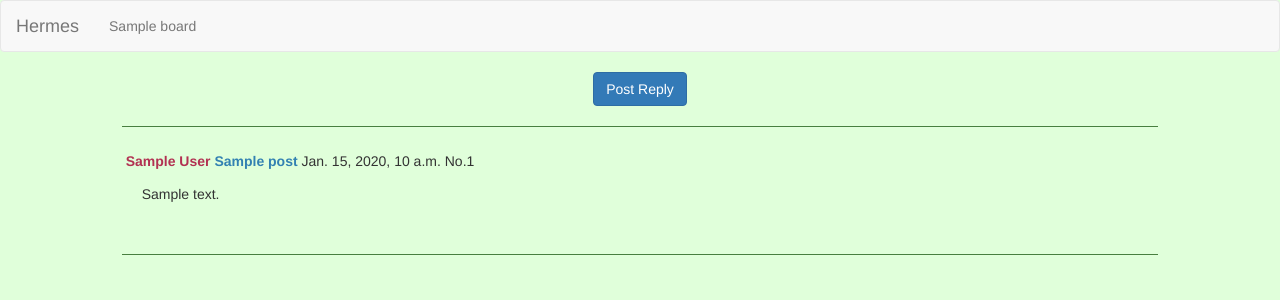
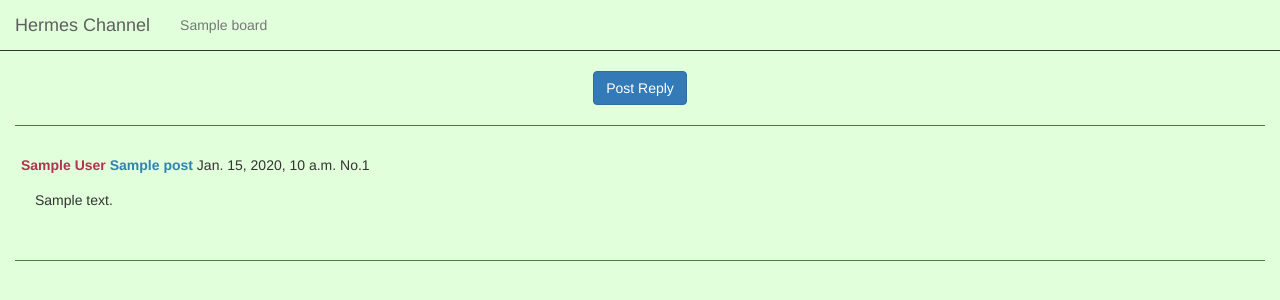
Before and after one commit to mjdarby/Hermes, a Django app: template templates/hermes/thread.html in a window 1280 px wide. Shown: the top 300 px of the page. Run offline with Django 3.2, Linux system fonts and the light colour scheme; the template is opened without the code that fills it: most values are stand-ins (such as "Sample title", 1, 10 or a date in 2020); some libraries are stand-ins or nearby versions.

Commit message:
Stylesheets stylesheets, what you gonna do?
What you gonna do when they navbar you?

```diff
--- a/static/hermes/stylesheet.css
+++ b/static/hermes/stylesheet.css
@@ -15,8 +15,9 @@ hr {
 }
 
 .reply {
+    display: inline-block;
     margin-top: 4px;
-    margin-bottom: 4px;
+    padding-right: 6px;
 }
 
 .childReply{
@@ -43,5 +44,14 @@ blockquote {
 .postInfo {
     margin-left: 4px;
     margin-top: 3px;
+    padding: 2px;
     margin-bottom: 3px;
 }
+
+.navbar {
+    border-color: #487F40;
+    background-color:#E0FFDA;
+    border: initial;
+    border-bottom: 1px solid;
+    border-radius: initial;
+}
--- a/templates/hermes/base.html
+++ b/templates/hermes/base.html
@@ -20,7 +20,7 @@
 <nav class="navbar navbar-default">
   <div class="container-fluid">
     <div class="navbar-header">
-      <a class="navbar-brand" href="{% url 'hermes:index' %}">Hermes</a>
+      <a class="navbar-brand" href="{% url 'hermes:index' %}">Hermes Channel</a>
       <ul class="nav navbar-nav">
 	{% for board in board_list %}
 	<li><a href="{% url 'hermes:board' board.id %}">{{board.title}}</a></li>
--- a/templates/hermes/board.html
+++ b/templates/hermes/board.html
@@ -22,7 +22,7 @@
   </div>
 </div>
 <div class="row">
-  <div class="col-md-10 col-md-offset-1 col-xs-10 col-xs-offset-1">
+  <div class="col-md-12 col-xs-12">
     {% if threads %}
     {% for thread in threads %}
     <hr>
--- a/templates/hermes/thread.html
+++ b/templates/hermes/thread.html
@@ -25,12 +25,12 @@
   </div>
 </div>
 <div class="row">
-  <div class="col-md-10 col-md-offset-1 col-xs-10 col-xs-offset-1">
+  <div class="col-md-12 col-xs-12">
     <hr/>
       {%if post_list %}
       {% for post in post_list %}
       <div class="row">
-	<div class="col-md-12 col-xs-10">
+	<div class="col-md-12 col-xs-12">
 	  <div class="reply {% if forloop.first %}opReply{% else %}childReply{% endif %}">
 	    <div class="postInfo">
 	      <span class="author">{{post.author}}</span>
```
